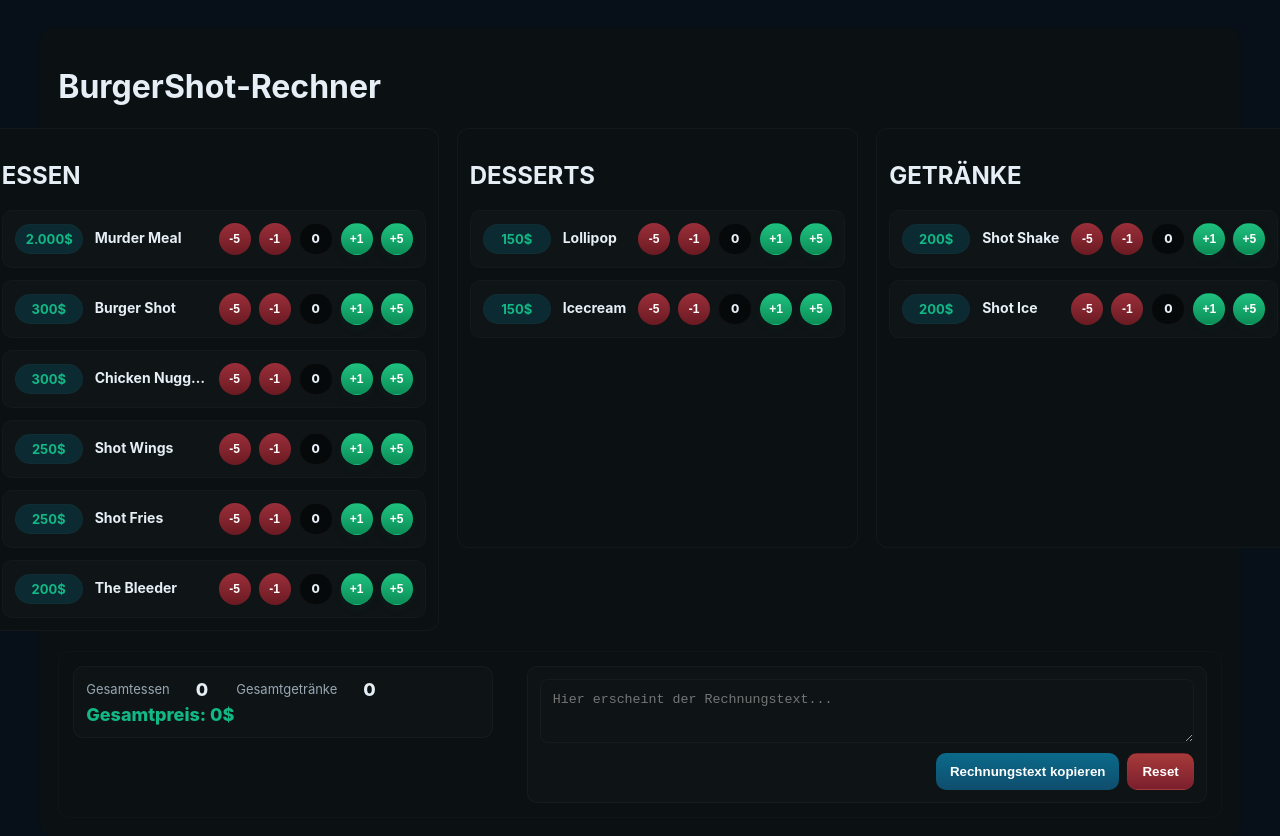
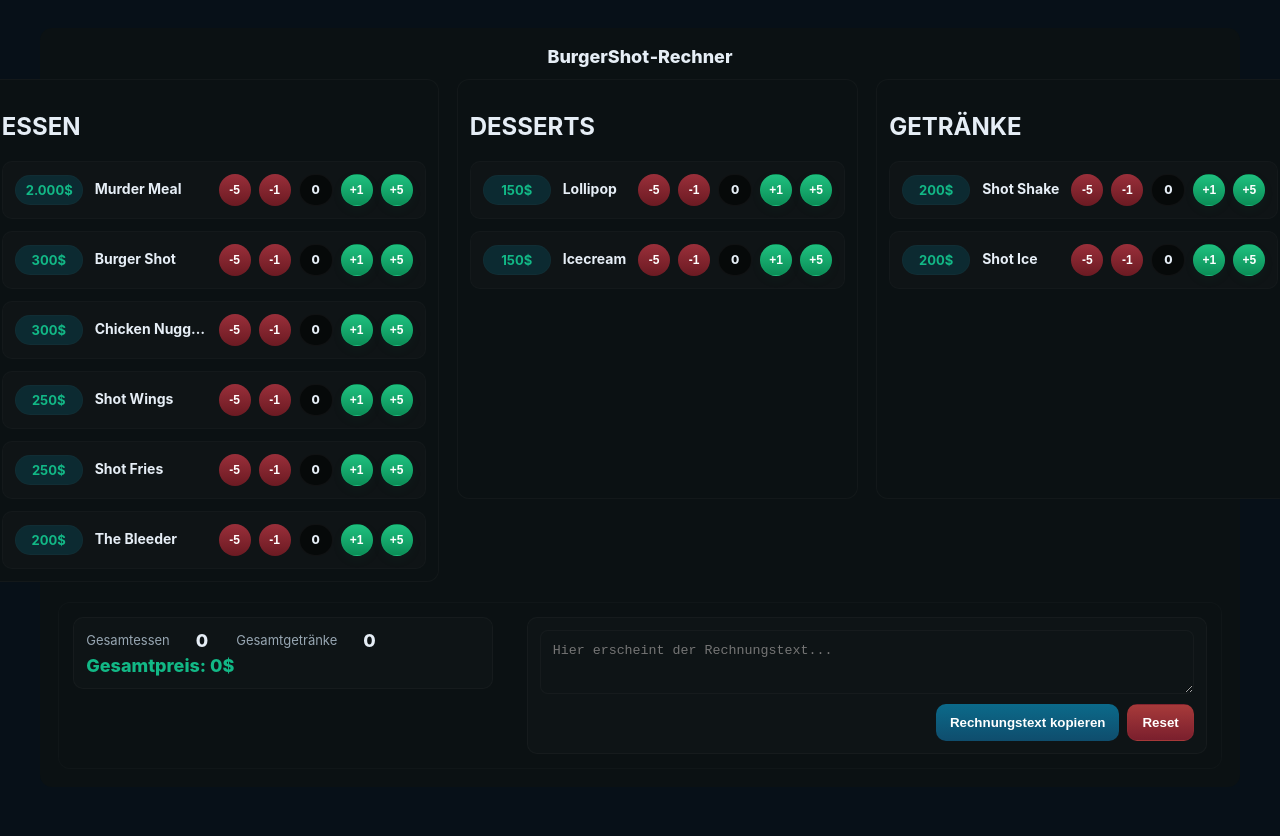
Before and after one commit to Devil-Bomb/Burger-Rechner-Neu, a plain HTML site: page index.html in a window 1280 px wide. After the commit the page ends 800 px from the top, so only its background shows below. Drawn offline with Linux system fonts and the light colour scheme.

Commit message:
Add styles for centered header and title

```diff
--- a/styles.css
+++ b/styles.css
@@ -38,6 +38,16 @@ body{
   background: var(--card-bg);
   overflow:visible;
 }
+
+/* Header - centered title across the board (minimal change) */
+.topbar{
+  margin-bottom:12px;
+  display:flex;
+  align-items:center;
+  justify-content:center; /* centers the title horizontally */
+}
+.title{ display:flex; justify-content:center; width:100%; }
+.title h1{ margin:0; font-size:18px; font-weight:800; }
 
 /* Boards */
 .boards{ display:flex; gap:18px; width:100%; align-items:flex-start; justify-content:center; }
```
